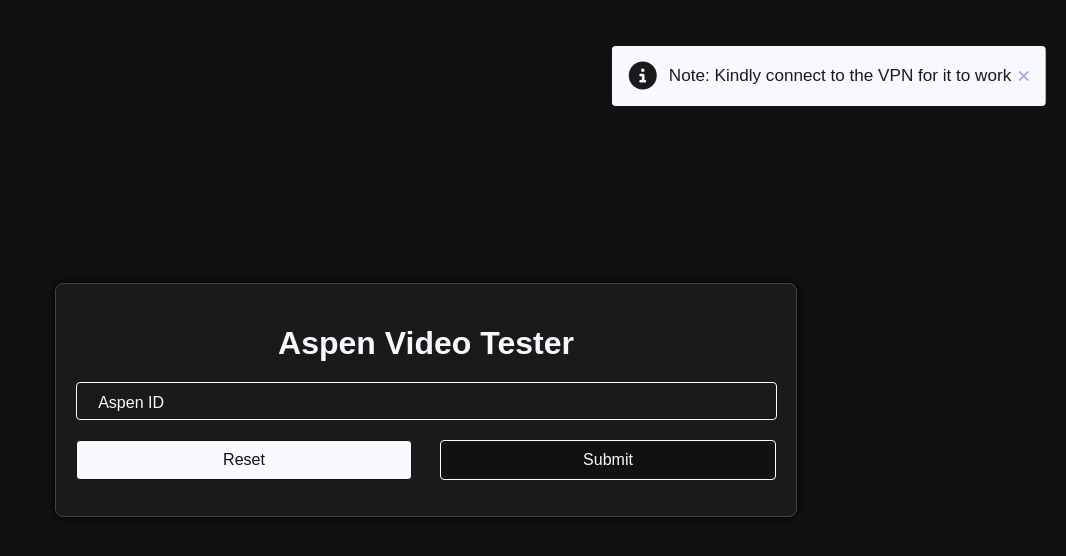
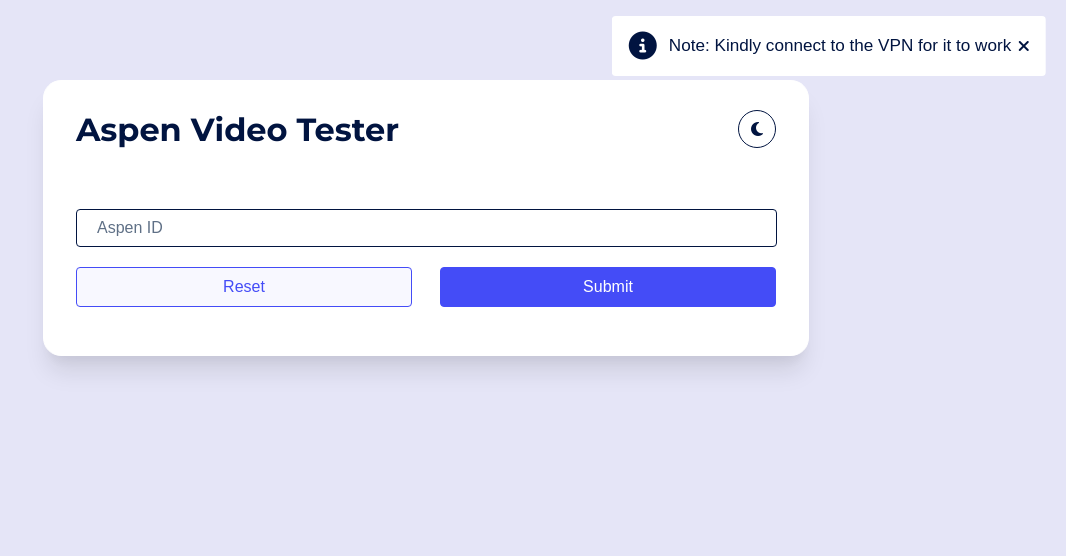
Before and after one commit to dev-vaibhav99/aspen-video, a website: page src/searchByAspenID.html in a window 1280 px wide. Shown: the whole page, without its empty margins (214-1280 px from the left). Drawn offline with Linux system fonts and the light colour scheme; a web font is replaced by a local one.

Commit message:
Changes in light mode

```diff
--- a/src/css/style.css
+++ b/src/css/style.css
@@ -1,36 +1,95 @@
 :root {
-    --dark: #1a1a1a;
-    --light: #f8f8ff;
+    --body-color: #f1f3fb;
+    --text-color: #011440;
+    --container-color: #fff;
+    --container-border-shadow: #011440;
+    --container-border: #fff;
+    --border: #444cf7;
+    --submit-bg-color: #f8f8ff;
+    --submit-color: #444cf7;
+    --reset-bg-color: #444cf7;
+    --reset-color: #fff;
+    --placeholder-color: #5f7086;
+    --notification-text: #3d251e;
+    --bg-image: radial-gradient(#444cf7 0.5px, transparent 0.5px), radial-gradient(#444cf7 0.5px, #e5e5f7 0.5px);
+    --input-border: 1px solid #011440;
+
+    --font-family: "Mukta Mahee", sans-serif;
+    --heading-font-family: "Montserrat", sans-serif;
+}
+
+.darkmode {
+    --body-color: #111;
+    --text-color: #f8f8ff;
+    --container-color: #1a1a1a;
+    --container-border-shadow: #111;
+    --container-border: #444;
+    --border: #f8f8ff;
+    --submit-bg-color: #111;
+    --submit-color: #f8f8ff;
+    --reset-bg-color: #f8f8ff;
+    --reset-color: #1a1a1a;
+    --placeholder-color: #8f8f8f;
+    --bg-image: radial-gradient(#e6e6e6 0.5px, transparent 0.5px), radial-gradient(#a5a5a5 0.5px, #1d1d1d 0.5px);
+    --input-border: 1px solid #f8f8ff;
+
 }
 
 body {
-    font-family: "Mukta Mahee", sans-serif;
-    background-color: #111;
-    color: #f8f8ff;
+    font-family: var(--font-family);
+    background-color: #e5e5f7;
+    background-size: 20px 20px;
+    background-position: 0 0, 10px 10px;
+    color: var(--text-color);
+    display: flex;
+    justify-content: center;
+    align-items: flex-start;
+    height: 100vh;
+    margin: 0;
+    padding: 5rem 0;
+    background-image: var(--bg-image);
+}
+
+.toggle-container {
+    padding: 10px;
+    border-radius: 50px;
+    border: var(--input-border);
+    width: 1rem;
+    height: 1rem;
     display: flex;
     justify-content: center;
     align-items: center;
-    height: 100vh;
+    cursor: pointer;
+    z-index: 10;
     margin: 0;
 }
 
 .container-main {
-    background-color: #1a1a1a;
-    padding: 20px;
-    border-radius: 8px;
-    border: 1px solid #444444;
-    box-shadow: 0 0 10px #000;
+    background-color: var(--container-color);
+    padding: 2rem;
+    border-radius: 18px;
+    border: 1px solid var(--container-border);
+    box-shadow: 0 20px 25px -5px rgba(0, 0, 0, 0.1), 0 10px 10px -5px rgba(0, 0, 0, 0.04);
     width: 100%;
-    /* min-width: 600px; */
     max-width: 700px;
     text-align: center;
-    margin: 20px;
     font-size: 1rem;
+    position: relative;
+    top: 0;
+    bottom: 5rem;
+}
+
+.container-main .heading-with-button {
+    display: flex;
+    justify-content: space-between;
+    align-items: center;
+    height: 2rem;
+    margin-bottom: 4rem;
 }
 
 .container-main h1 {
-    margin-bottom: 20px;
-    color: #f8f8ff;
+    color: var(--text-color);
+    font-family: var(--heading-font-family);
 }
 
 .container-main .input-contain {
@@ -40,21 +99,21 @@ body {
 .placeholder-text {
     position: absolute;
     top: 0;
-    bottom: 0;
-    left: 0;
+    bottom: 5px;
+    left: 10px;
     right: 0;
     border: 3px solid transparent;
     background-color: transparent;
     display: flex;
     align-items: center;
     pointer-events: none;
-    padding: 0 1.2rem;
+    padding: 0 0.5rem;
 }
 
 .text {
-    padding: 0 0.5rem 1rem 0;
+    padding: 0 0 1rem 0;
     background-color: transparent;
-    color: var(--light);
+    color: var(--placeholder-color);
 }
 
 .container-main input[type="text"] {
@@ -62,31 +121,33 @@ body {
     width: 97%;
     padding: 10px;
     margin-bottom: 20px;
-    border: 1px solid #f8f8ff;
-    background-color: #1a1a1a;
+    border: var(--input-border);
+    background-color: var(--container-color);
     border-radius: 4px;
     padding: 1 1.2rem;
     font-size: large;
-    font-family: "Mukta Mahee", sans-serif;
-    caret-color: var(--light);
-    color: var(--light);
+    font-family: var(--font-family);
+    caret-color: var(--text-color);
+    color: var(--text-color);
+    caret-shape: block;
 }
 
 input:focus+.placeholder-text .text,
 :not(input[value=""])+.placeholder-text .text {
-    background-color: transparent;
+    background-color: var(--container-color);
     font-size: 0.8rem;
-    color: #f8f8ff;
-    transform: translate(0, -100%);
+    color: var(--text-color);
+    transform: translate(-10%, -50%);
+    padding: 1rem 0.5rem;
 }
 
 input:focus+.placeholder-text .text {
-    color: #f8f8ff;
+    color: var(--text-color);
 }
 
 .text {
     transform: translate(0);
-    transition: transform 0.15s ease-out, font-size 0.15s ease-out, background-color 0.2s ease-out, color 0.15s ease-out;
+    transition: transform 0.15s ease-out, font-size 0.15s ease-out, background-color 0.2s ease-out, color 0.15s ease-out, padding 0.15s ease-out;
 }
 
 .container-main input[type="text"]:focus {
@@ -94,7 +155,7 @@ input:focus+.placeholder-text .text {
 }
 
 a {
-    color: #f8f8ff;
+    color: var(--text-color);
     text-decoration: none;
     cursor: pointer;
     margin: 1rem;
@@ -109,21 +170,21 @@ a {
     font-size: 1rem;
     width: 48%;
     padding: 10px;
-    border: 1px solid #111;
+    border: 1px solid var(--border);
     border-radius: 4px;
     cursor: pointer;
-    font-family: "Mukta Mahee", sans-serif;
+    font-family: var(--font-family);
+}
+
+.container-main .submit-btn {
+    color: var(--reset-color);
+    background-color: var(--reset-bg-color);
 }
 
 .container-main .reset-btn {
-    color: #111;
-    background-color: var(--light);
-}
-
-.container-main .submit-btn {
-    background-color: #111;
-    color: #f8f8ff;
-    border: 1px solid #fff;
+    background-color: var(--submit-bg-color);
+    color: var(--submit-color);
+    border: 1px solid var(--border);
 }
 
 .container-main button:hover {
@@ -132,7 +193,7 @@ a {
 
 .container-main #link-container {
     width: 100%;
-    margin-top: 10px;
+    margin: 20px 0;
     border: 1px solid #333333;
     border-radius: 4px;
     display: none;
@@ -145,6 +206,13 @@ a {
     display: none;
 }
 
+.video-frame p {
+    text-align: start;
+    font-weight: bold;
+    font-size: 1.5rem;
+    margin-bottom: 0;
+}
+
 .video-frame iframe {
     width: 100%;
     height: 400px;
@@ -155,7 +223,7 @@ a {
 /* Toast notifications */
 .notifications {
     position: fixed;
-    top: 30px;
+    top: 0;
     right: 20px;
 }
 
@@ -172,8 +240,8 @@ a {
     border-radius: 4px;
     padding: 16px 17px;
     margin-bottom: 10px;
-    background: var(--light);
-    color: var(--dark);
+    background: var(--container-color);
+    color: var(--text-color);
     justify-content: space-between;
     animation: show_toast 0.3s ease forwards;
 }
@@ -236,7 +304,7 @@ a {
 
 .toast.info::before,
 .btn#info {
-    background: var(--dark);
+    background: var(--text-color);
 }
 
 .toast .column i {
@@ -244,7 +312,7 @@ a {
 }
 
 .toast.info .column i {
-    color: var(--dark);
+    color: var(--text-color);
 }
 
 .toast .column span {
@@ -252,23 +320,20 @@ a {
     margin-left: 12px;
 }
 
-.toast i:last-child {
-    color: #aeb0d7;
-    cursor: pointer;
-}
-
-.toast i:last-child:hover {
-    color: var(--dark);
+@media screen and (max-width: 768px) {
+    body {
+        padding: 5rem 2rem;
+    }
 }
 
 @media screen and (max-width: 530px) {
     .notifications {
-        width: 95%;
+        width: 90%;
     }
 
     .notifications .toast {
         width: 100%;
-        font-size: 1rem;
+        font-size: 0.8rem;
         margin-left: 20px;
     }
 }
--- /dev/null
+++ b/src/js/darkmode.js
@@ -0,0 +1,24 @@
+let darkMode = localStorage.getItem('darkMode');
+const darkModeToggle = document.getElementById("dark-mode-toggle");
+const toggle = document.getElementById("toggle-icon");
+
+const enableDarkMode = () => {
+    toggle.classList.remove("fa-sharp","fa-solid", "fa-moon");
+    toggle.classList.add("fa-sharp", "fa-solid", "fa-sun");
+    document.body.classList.add('darkmode');
+    localStorage.setItem('darkMode', true);
+}
+
+const disableDarkMode = () => {
+    toggle.classList.remove("fa-sharp", "fa-solid", "fa-sun");
+    toggle.classList.add("fa-sharp","fa-solid", "fa-moon");
+    document.body.classList.remove('darkmode');
+    localStorage.removeItem('darkMode');
+}
+
+darkMode && enableDarkMode();
+
+darkModeToggle.addEventListener('click', () => {
+    darkMode = localStorage.getItem('darkMode');
+    darkMode === 'true'? disableDarkMode() : enableDarkMode();
+});
--- a/src/js/searchByAspenID.js
+++ b/src/js/searchByAspenID.js
@@ -8,6 +8,7 @@ const errorContainer = document.getElementById('error-container');
 const errorPlaceholder = document.getElementById('errorPlaceholder');
 const notifications = document.querySelector(".notifications");
 const copyBtn = document.getElementById("copyBtn");
+const videoTitle = document.getElementById("videoTitle");
 
 window.addEventListener("load", () => {
     createToast();
@@ -31,6 +32,7 @@ const searchVideo = () => {
             const parser = new DOMParser();
             const xmlDoc = parser.parseFromString(xmlData, 'text/xml');
             let wbmdLocUrlXML = xmlDoc.querySelector('wbmd_c_loc_url');
+            let title = xmlDoc.querySelector('title');
 
             if (!wbmdLocUrlXML) {
                 errorContainer.style.display = 'block';
@@ -48,6 +50,7 @@ const searchVideo = () => {
                 return;
             }
             const url = `https://webmd-a.akamaihd.net/delivery/${wbmdLocUrl}`;
+            videoTitle.textContent = title && title.textContent;
             videoPlayer.src = url;
             videoFrame.style.display = 'block';
             linkContainer.style.display = 'flex';
--- a/src/searchByAspenID.html
+++ b/src/searchByAspenID.html
@@ -9,6 +9,8 @@
 	<link rel="preconnect" href="https://fonts.gstatic.com" crossorigin>
 	<link href="https://fonts.googleapis.com/css2?family=Mukta+Mahee:wght@200;300;400;500;600;700;800&display=swap"
 		rel="stylesheet">
+	<link href="https://fonts.googleapis.com/css2?family=Montserrat:ital,wght@0,100..900;1,100..900&display=swap"
+		rel="stylesheet">
 	<link rel="stylesheet" href="https://cdnjs.cloudflare.com/ajax/libs/font-awesome/6.2.1/css/all.min.css">
 	<link rel="stylesheet" href="./css/style.css">
 </head>
@@ -16,9 +18,14 @@
 <body>
 	<div class="container-main">
 		<!-- <link rel="stylesheet"
-			href="https://img.lb.wbmdstatic.com/webmd_static_vue/file-explorer/webmd/test/test-vaibhav/aspen-video-player/style.css"> -->
+		href="https://img.lb.wbmdstatic.com/webmd_static_vue/file-explorer/webmd/test/test-vaibhav/aspen-video-player/style.css"> -->
 		<ul class="notifications"></ul>
-		<h1>Aspen Video Tester</h1>
+		<div class="heading-with-button">
+			<h1>Aspen Video Tester</h1>
+			<div class="toggle-container" id="dark-mode-toggle">
+				<i id="toggle-icon" class="fa-sharp fa-solid fa-moon"></i>
+			</div>
+		</div>
 		<div class="input-contain">
 			<input type="text" id="searchQuery" name="aspen-id" value="" autocomplete="off"
 				aria-labelledby="placeholder-aspen">
@@ -33,13 +40,15 @@
 		<div id="link-container">
 			<a target="_blank" id="linkPlaceholder"></a>
 			<div>
-				<i class="fa-regular fa-clipboard" id="copyBtn" style="border: 1px solid #444; padding: 0.5rem; border-radius: 5px;"></i>
+				<i class="fa-regular fa-clipboard" id="copyBtn"
+					style="border: 1px solid #444; padding: 0.5rem; border-radius: 5px;"></i>
 			</div>
 		</div>
 		<div id="error-container">
 			<p id="errorPlaceholder" style="color: red;"></p>
 		</div>
 		<div class="video-frame" id="videoFrame">
+			<p id="videoTitle"></p>
 			<iframe id="videoPlayer" src="" allowfullscreen></iframe>
 		</div>
 	</div>
@@ -48,6 +57,7 @@
 		src="https://img.lb.wbmdstatic.com/webmd_static_vue/file-explorer/webmd/test/test-vaibhav/aspen-video-player/searchByAspenID.js"
 		type="text/javascript">
 		</script> -->
+	<script src="./js/darkmode.js" type="text/javascript"></script>
 	<script src="./js/searchByAspenID.js" type="text/javascript"></script>
 </body>
 
```
